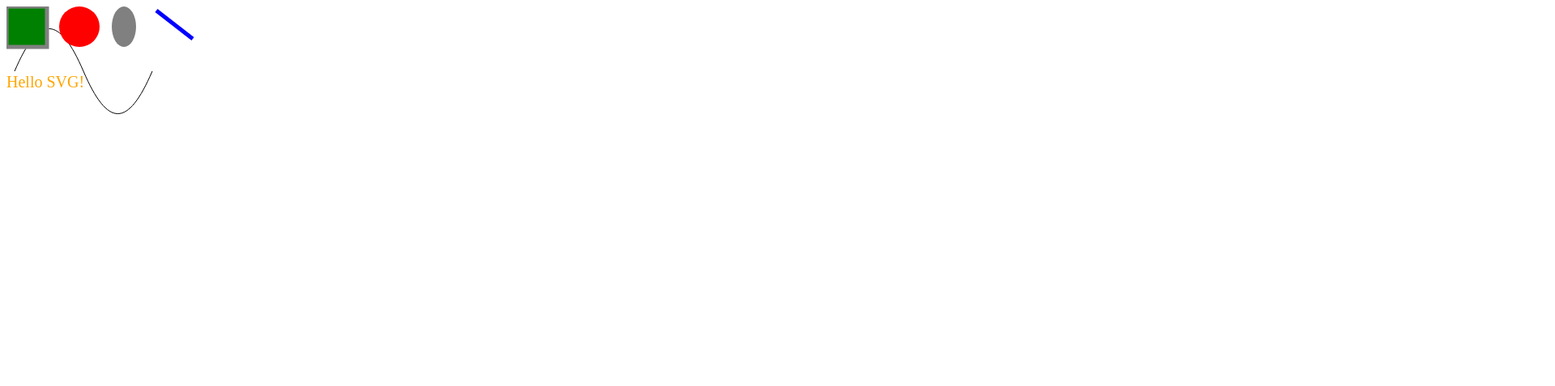
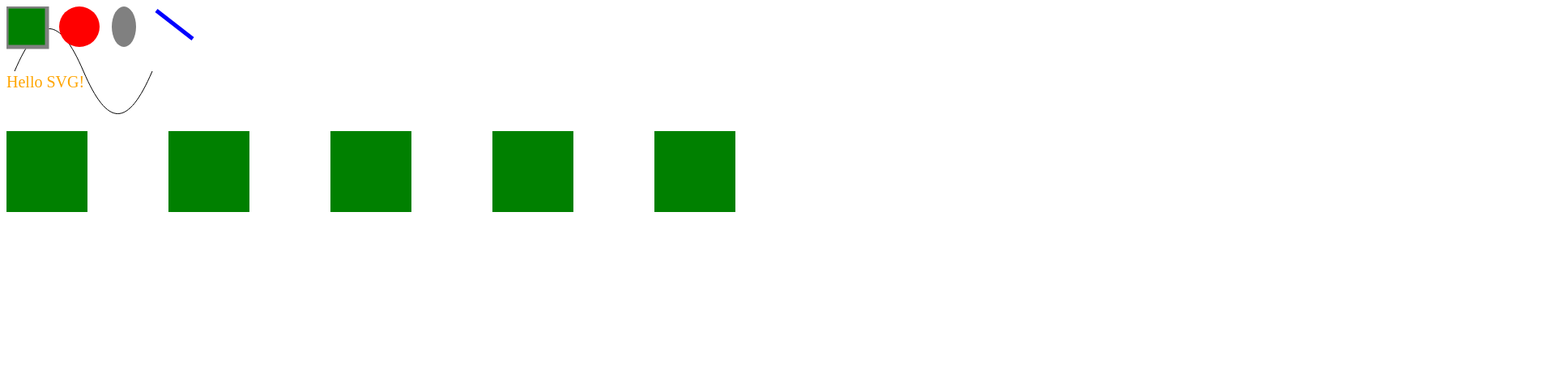
Before and after one commit to munkhtegsh/d3-demo, a plain HTML site: page svg/index.html in a window 1280 px wide. Shown: the top 477 px of the page at 81% size, 1920 px wide, since content can reach past the window. Drawn offline with nearby package versions, Linux system fonts and the light colour scheme.

Commit message:
Add data into svg

```diff
--- a/svg/index.html
+++ b/svg/index.html
@@ -39,5 +39,6 @@
     </div>
 
     <script src="https://d3js.org/d3.v5.min.js"></script>
+    <script src="./main.js"></script>
   </body>
 </html>
--- /dev/null
+++ b/svg/main.js
@@ -0,0 +1,22 @@
+let data = [5, 2, 15, 10, 25];
+
+let svg = d3
+  .select('#chart-are')
+  .append('svg')
+  .attr('width', 2000)
+  .attr('height', 300);
+
+let rectangles = svg.selectAll('rect').data(data);
+
+rectangles
+  .enter()
+  .append('rect')
+  .attr('x', (d, i) => {
+    return i * 200;
+  })
+  .attr('y', (d, i) => {
+    return 0;
+  })
+  .attr('width', 100)
+  .attr('height', 100)
+  .attr('fill', 'green');
```
